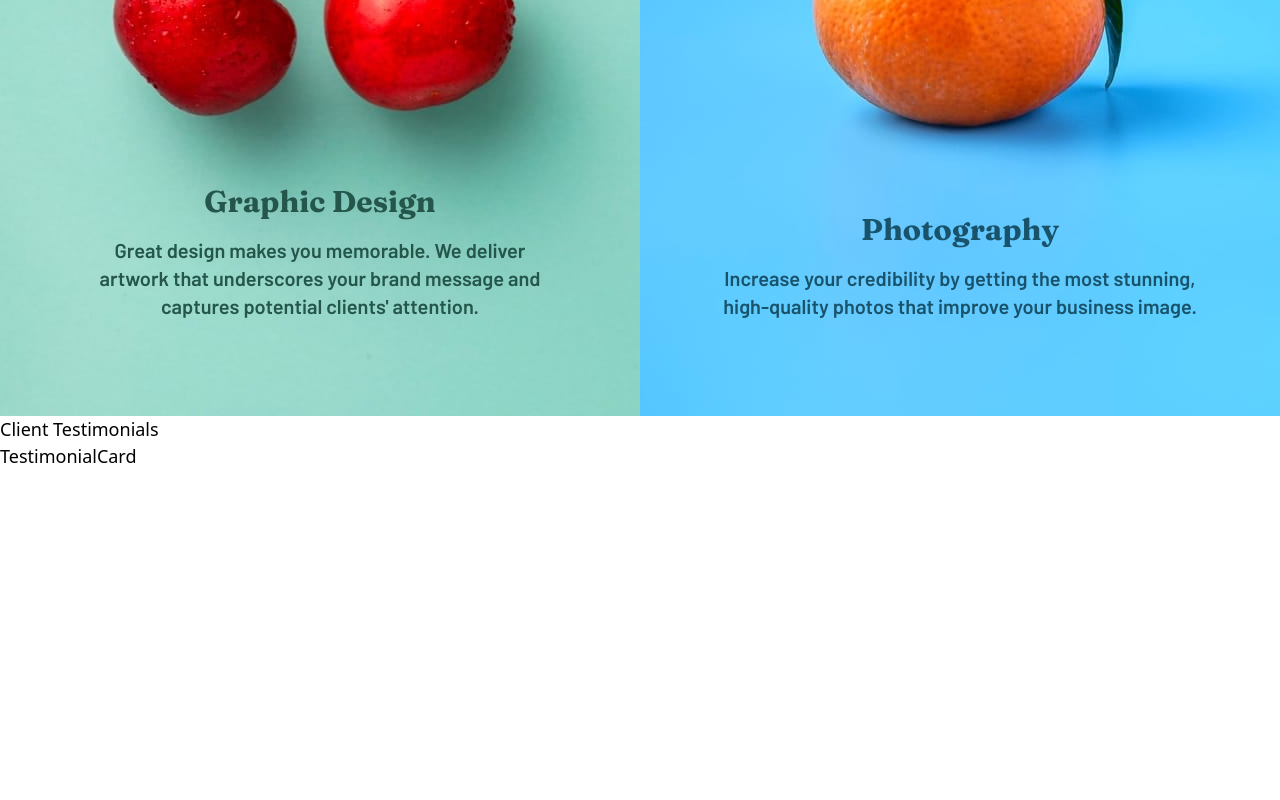
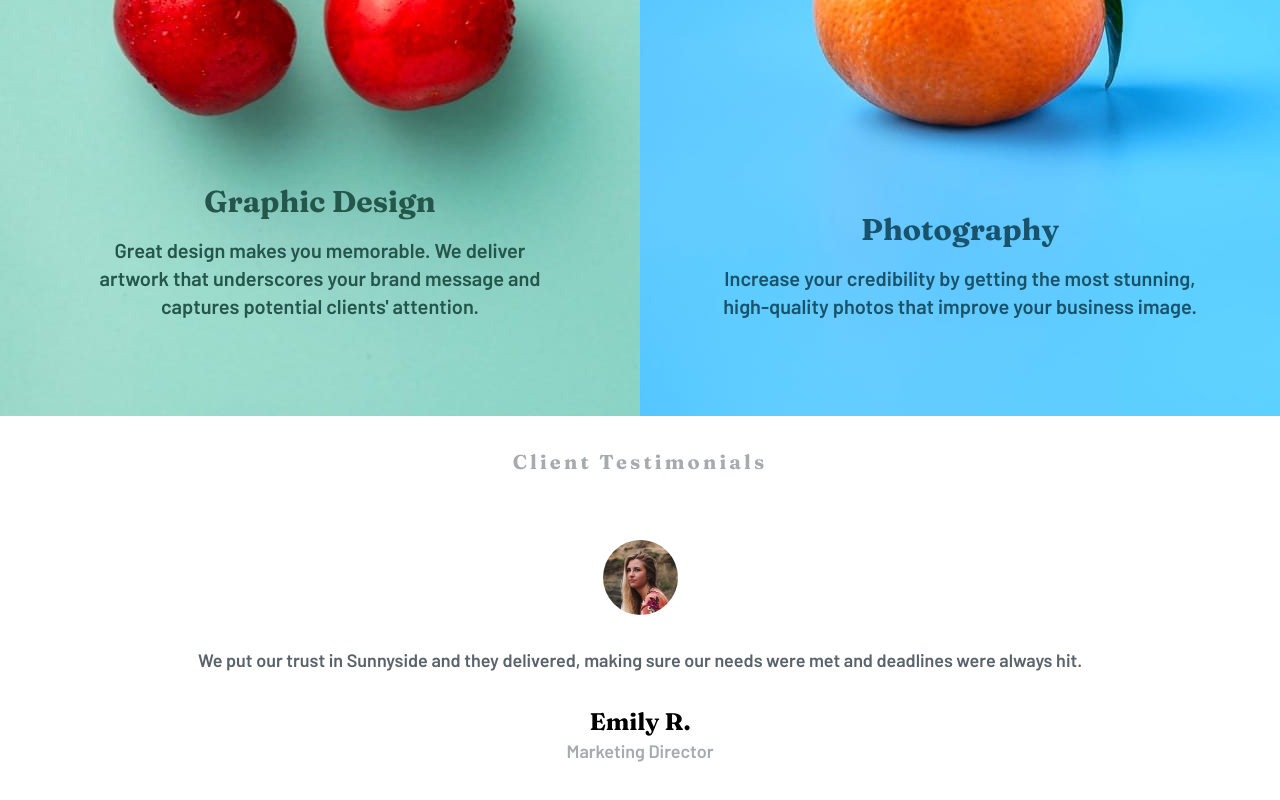
Before and after one commit to ronaldlamdev/sunnyside-react-typescript, a React (Vite) app: page / in a window 1280 px wide. Shown: the part 1891-2691 px from the top of the page. Before the commit the page ends 2361 px from the top, so only its background shows below. Built offline with nearby package versions, Linux system fonts and the light colour scheme.

Commit message:
setup card html and css

```diff
--- a/src/assets/components/TestimonialCard.tsx
+++ b/src/assets/components/TestimonialCard.tsx
@@ -1,8 +1,17 @@
-import React from 'react'
+import Emily from '../images/image-emily.jpg'
 
 const TestimonialCard = () => {
   return (
-    <div>TestimonialCard</div>
+    <div className='flex flex-col items-center text-center mt-8 gap-8'>
+      <img className='rounded-full w-[75px] h-[75px]' src={Emily} alt="Emily" />
+      <p className='font-["Barlow"] text-[#5a636c] px-8'>
+        We put our trust in Sunnyside and they delivered, making sure our needs were met and deadlines were always hit.
+      </p>
+      <div>
+        <h1 className='font-["Fraunces"] text-2xl'>Emily R.</h1>
+        <h2 className='font-["Barlow"] text-[#a7abae]'>Marketing Director</h2>
+      </div>
+    </div>
   )
 }
 
--- a/src/assets/components/Testimonials.tsx
+++ b/src/assets/components/Testimonials.tsx
@@ -2,8 +2,10 @@ import TestimonialCard from "./TestimonialCard"
 
 const Testimonials = () => {
   return (
-    <div>
-      <h1>Client Testimonials</h1>
+    <div className="w-full h-screen flex flex-col items-center">
+      <h1 className='font-["Fraunces"] text-[#a7abae] text-xl tracking-[.2rem] p-8'>
+        Client Testimonials
+      </h1>
       <TestimonialCard />
     </div>
   )
```
Also changed, not shown: src/assets/data/data.tsx (renamed from src/assets/data/data.ts).
